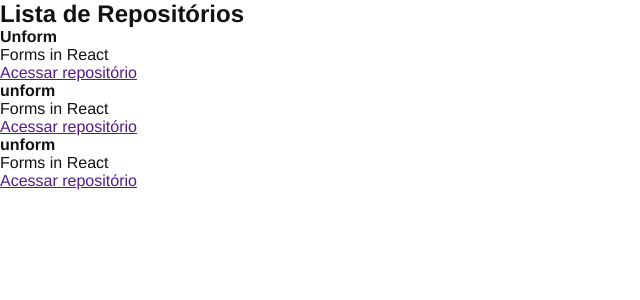
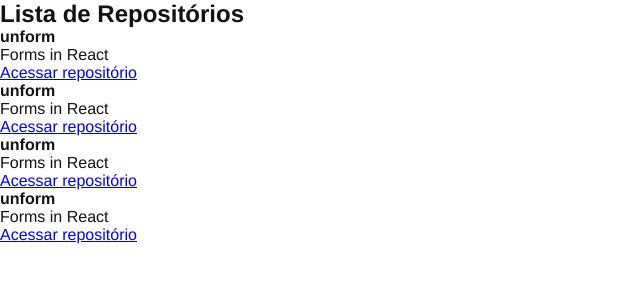
Before and after one commit to doougui/01-github-explorer, a React app: page / in a window 1280 px wide. Shown: the top 300 px of the page, without its empty margins (0-640 px from the left). Built offline with nearby package versions, Linux system fonts and the light colour scheme.

Commit message:
Passando repositório (hardcoded) como propriedade

```diff
--- /dev/null
+++ b/src/components/RepositoryItem.jsx
@@ -0,0 +1,12 @@
+export function RepositoryItem(props) {
+  return (
+    <li>
+      <strong>{props.repository.name ?? 'Default'}</strong>
+      <p>{props.repository.description ?? 'Default'}</p>
+
+      <a href={props.repository.link ?? '#'}>
+        Acessar repositório
+      </a>
+    </li>
+  );
+}
--- a/src/components/RepositoryList.jsx
+++ b/src/components/RepositoryList.jsx
@@ -1,4 +1,10 @@
-const repositoryName = 'Unform';
+import { RepositoryItem } from "./RepositoryItem";
+
+const repository = {
+  name: 'unform',
+  description: 'Forms in React',
+  link: 'https://github.com/unform/unform',
+}
 
 export function RepositoryList() {
   return (
@@ -6,32 +12,10 @@
       <h1>Lista de Repositórios</h1>
 
       <ul>
-        <li>
-          <strong>{repositoryName}</strong>
-          <p>Forms in React</p>
-
-          <a href="">
-            Acessar repositório
-          </a>
-        </li>
-
-        <li>
-          <strong>unform</strong>
-          <p>Forms in React</p>
-
-          <a href="">
-            Acessar repositório
-          </a>
-        </li>
-
-        <li>
-          <strong>unform</strong>
-          <p>Forms in React</p>
-
-          <a href="">
-            Acessar repositório
-          </a>
-        </li>
+        <RepositoryItem repository={repository} />
+        <RepositoryItem repository={repository} />
+        <RepositoryItem repository={repository} />
+        <RepositoryItem repository={repository} />
       </ul>
     </section>
   )
```
